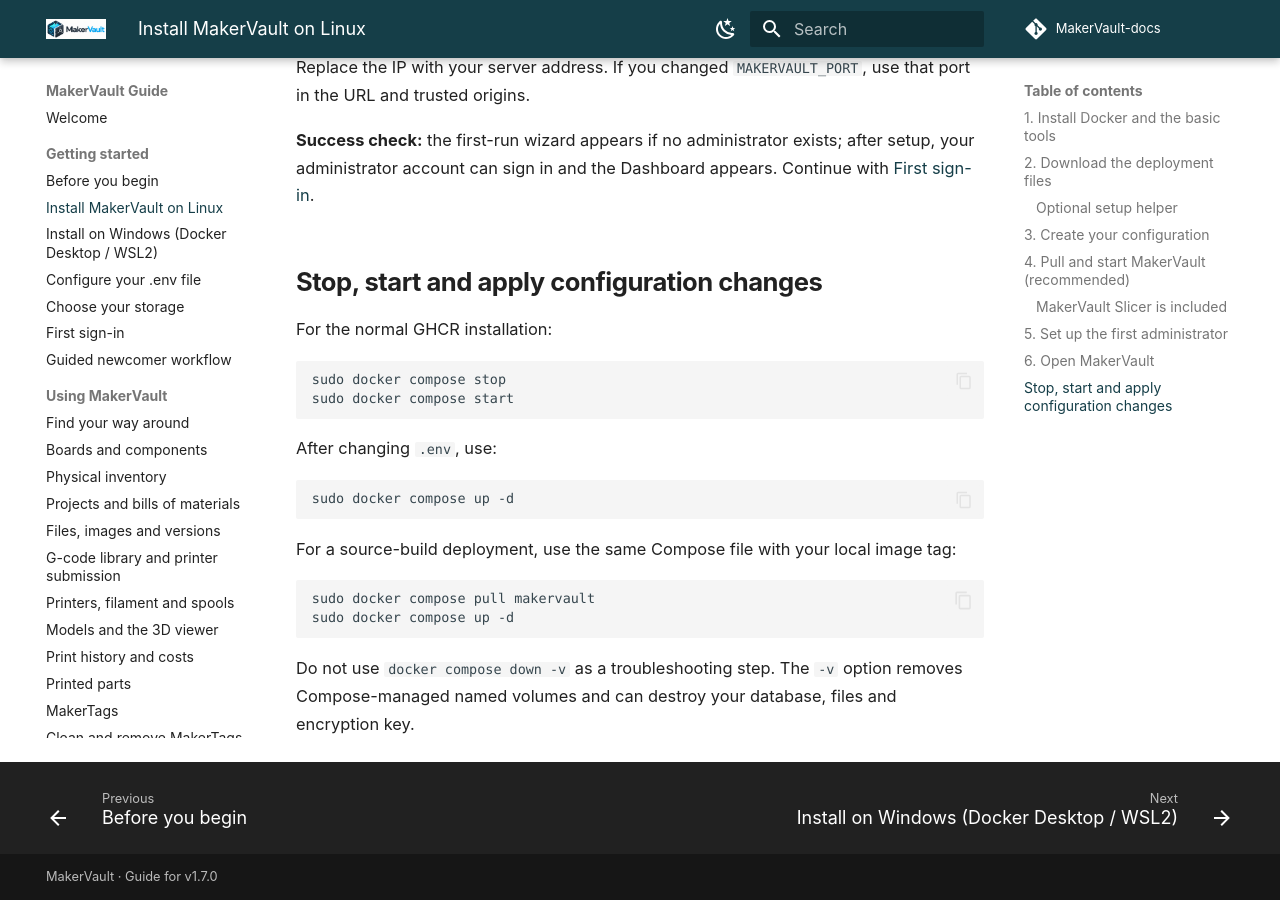
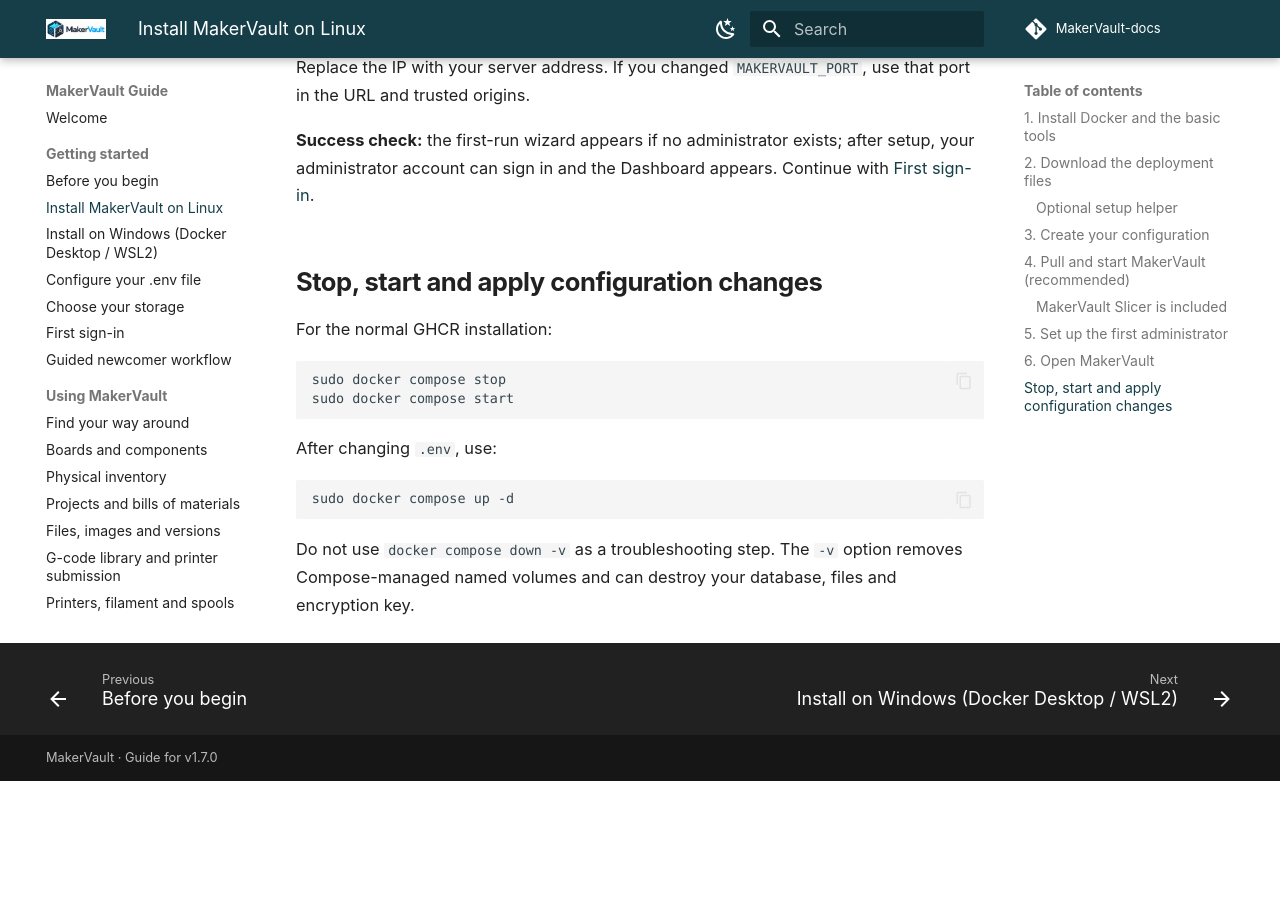
Before and after one commit to gavrd7/MakerVault-docs, an MkDocs documentation site: the page built from docs/guide/getting-started/install.md, in a window 1280 px wide and 900 px high, scrolled down 5020 px. Built offline with MkDocs 1.6.1 and Material for MkDocs 9.7.7, drawn with Linux system fonts in a browser that asks for light colours; comment, search, counter and statistics services are not loaded; after the commit the page ends 5801 px from its top, so only the background shows below that.

Commit message:
docs(install): remove obsolete source-build path in follow-up setup steps

````diff
--- a/docs/guide/getting-started/install.md
+++ b/docs/guide/getting-started/install.md
@@ -171,11 +171,4 @@ After changing `.env`, use:
 sudo docker compose up -d
 ```
 
-For a source-build deployment, use the same Compose file with your local image tag:
-
-```bash
-sudo docker compose pull makervault
-sudo docker compose up -d
-```
-
 Do not use `docker compose down -v` as a troubleshooting step. The `-v` option removes Compose-managed named volumes and can destroy your database, files and encryption key.
````
